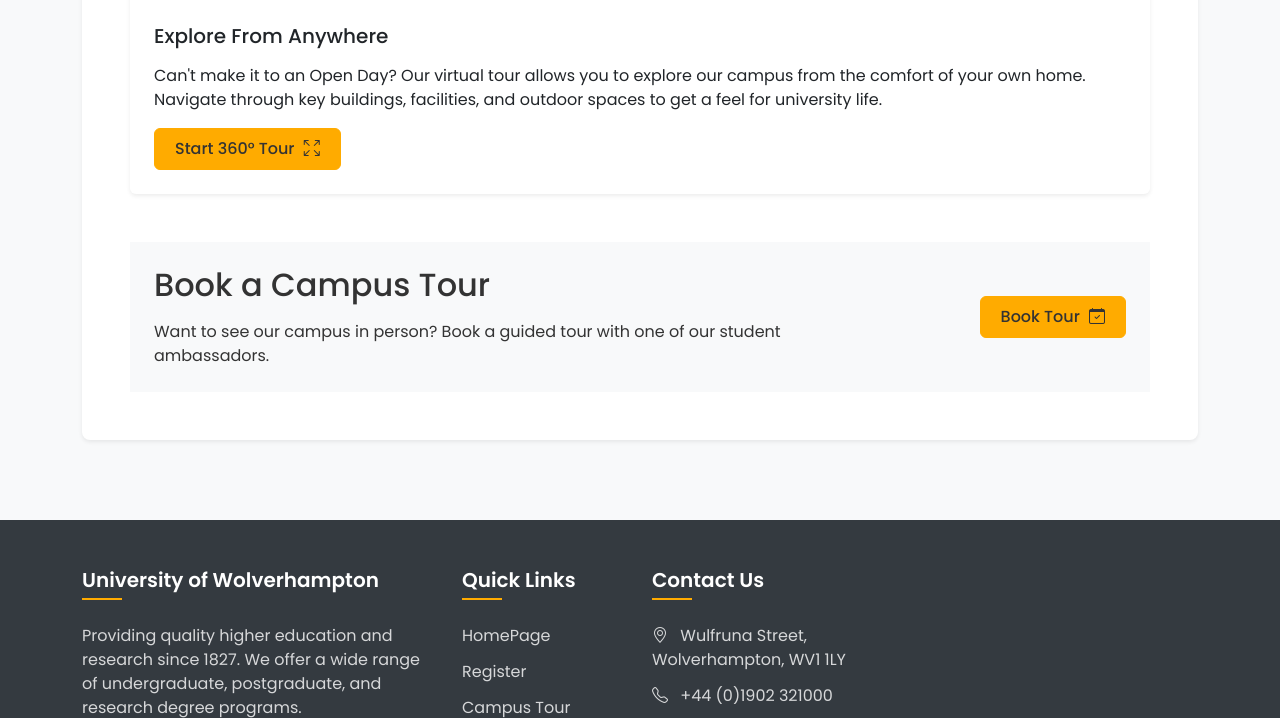
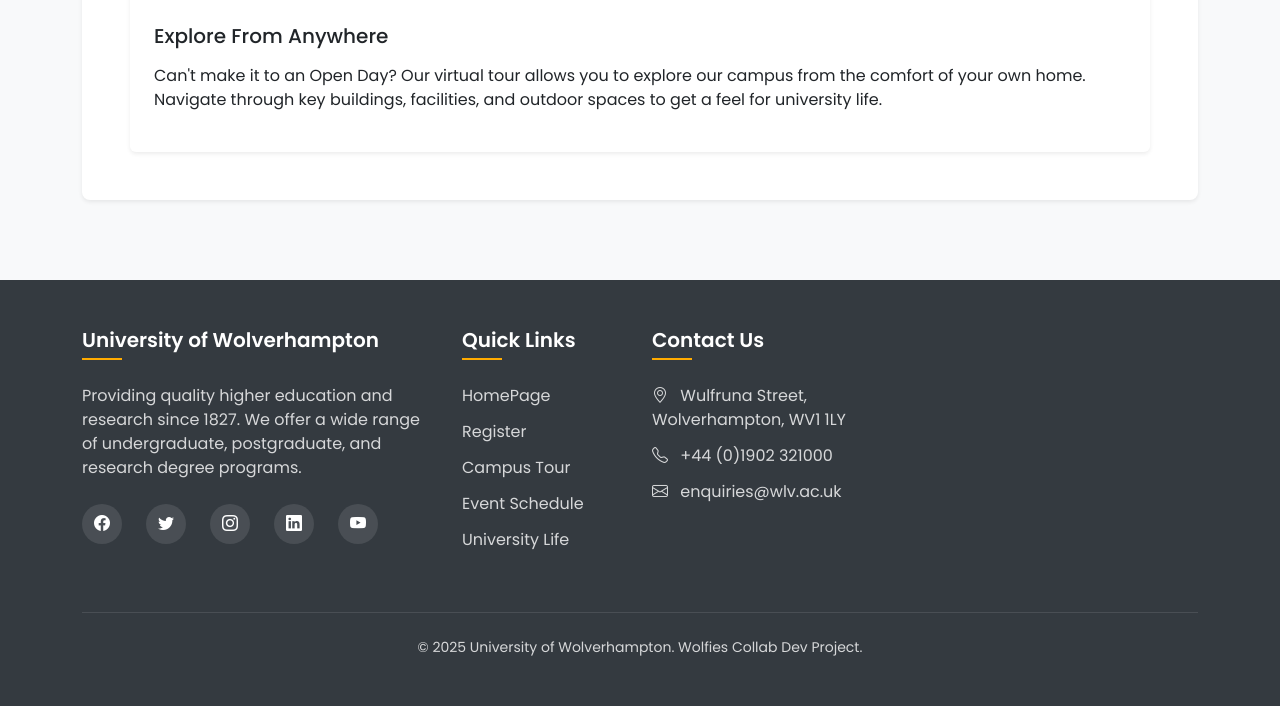
Before and after one commit to harunrh/wolfies, a PHP site: page /campus_tour_details.php in a window 1280 px wide. Shown: the part 2170-2888 px from the top of the page. Run offline with PHP 8.4, Linux system fonts and the light colour scheme; some libraries are stand-ins or nearby versions.

Commit message:
Update campus_tour_details.twig

```diff
--- a/OpenDay/templates/campus_tour_details.twig
+++ b/OpenDay/templates/campus_tour_details.twig
@@ -14,7 +14,6 @@
     <link rel="stylesheet" href="styles.css">
 </head>
 <body>
-    <!-- Header Include: Common header across all pages for consistency -->
     {% include 'index1.twig' %}
 
     <main class="py-5">
@@ -105,20 +104,6 @@
                         <div class="card-body">
                             <h3 class="h5 mb-3">Explore From Anywhere</h3>
                             <p>Can't make it to an Open Day? Our virtual tour allows you to explore our campus from the comfort of your own home. Navigate through key buildings, facilities, and outdoor spaces to get a feel for university life.</p>
-                            <button class="btn btn-primary">Start 360° Tour <i class="bi bi-arrows-fullscreen"></i></button>
-                        </div>
-                    </div>
-                </div>
-
-                <!-- Book a Tour Section -->
-                <div class="mt-5 p-4 bg-light rounded-lg" data-aos="fade-up" data-aos-delay="500">
-                    <div class="row align-items-center">
-                        <div class="col-md-8">
-                            <h2 class="mb-3">Book a Campus Tour</h2>
-                            <p class="mb-0">Want to see our campus in person? Book a guided tour with one of our student ambassadors.</p>
-                        </div>
-                        <div class="col-md-4 text-md-end mt-3 mt-md-0">
-                            <a href="#" class="btn btn-primary">Book Tour <i class="bi bi-calendar-check"></i></a>
                         </div>
                     </div>
                 </div>
@@ -127,6 +112,15 @@
     </main>
 
     {% include 'index2.twig' %}
+
+    <!-- Chatbot -->
+    <script src="https://www.gstatic.com/dialogflow-console/fast/messenger/bootstrap.js?v=1"></script>
+    <df-messenger
+      intent="WELCOME"
+      chat-title="Wolfie"
+      agent-id="3dcd3a96-07cc-4ba2-a501-81f4bf85e0c6"
+      language-code="en"
+    ></df-messenger>
 
     <!-- Bootstrap JS Bundle with Popper -->
     <script src="https://cdn.jsdelivr.net/npm/bootstrap@5.3.0/dist/js/bootstrap.bundle.min.js"></script>
```
